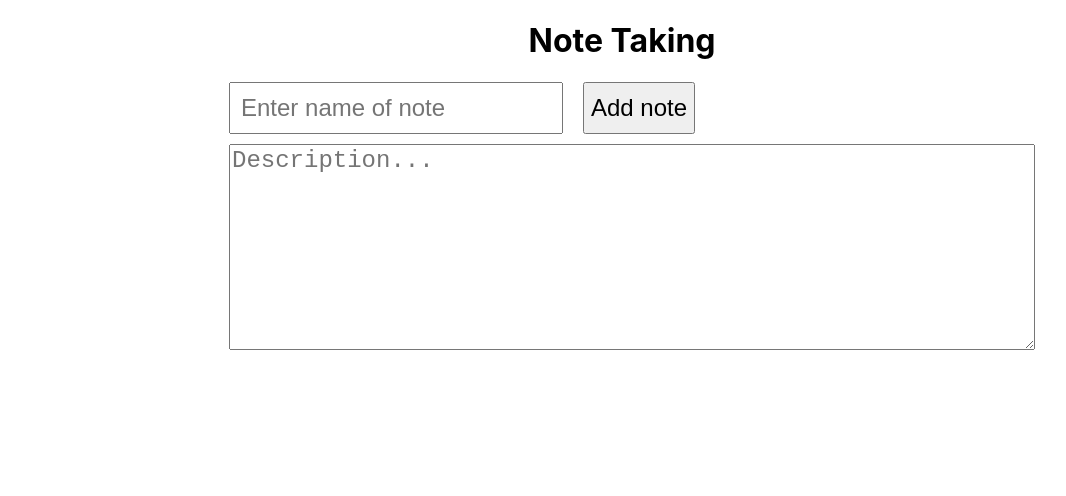
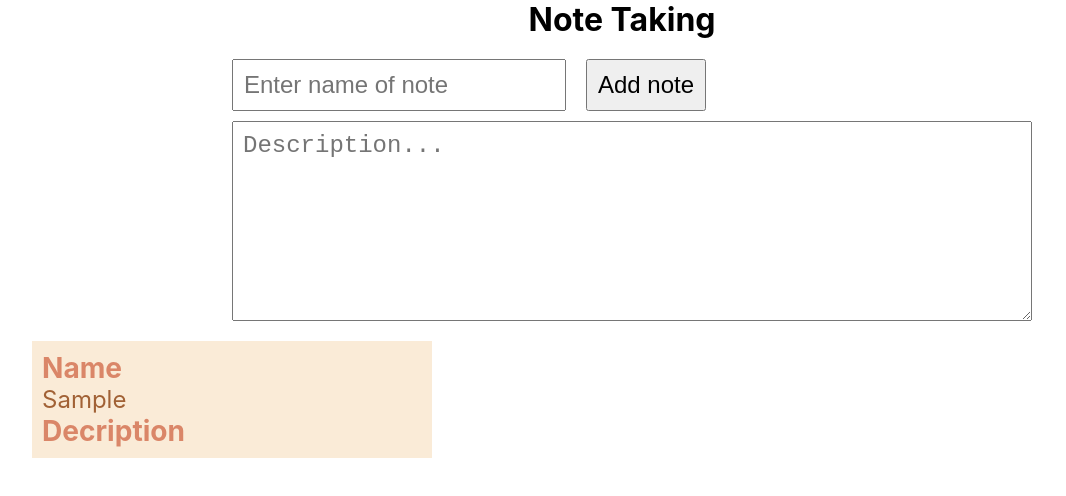
Before and after one commit to kittensgit/note-taking, a React (Create React App) app: page / in a window 1280 px wide. Both pictures are taken after typing "Sample" into the empty fields and a click on the button "Add note". Shown: the top 496 px of the page, without its empty margins (18-1084 px from the left). Built offline with nearby package versions, Linux system fonts and the light colour scheme.

Commit message:
NoteList, Note

```diff
--- a/src/App.css
+++ b/src/App.css
@@ -1,3 +1,8 @@
+* {
+    margin: 0;
+    padding: 0;
+    box-sizing: border-box;
+}
 .wrap {
     display: flex;
     flex-direction: column;
@@ -5,6 +10,7 @@
 }
 
 .inputs {
+    margin-top: 20px;
     display: flex;
     flex-direction: column;
     align-items: flex-start;
@@ -20,6 +26,7 @@ textarea {
     width: 800px;
     height: 200px;
     font-size: 24px;
+    padding: 10px;
 }
 .form {
     margin-bottom: 10px;
@@ -29,4 +36,29 @@ textarea {
 button {
     margin-left: 20px;
     font-size: 24px;
+    padding: 10px;
 }
+
+.notes {
+    margin-top: 20px;
+    display: flex;
+    flex-wrap: wrap;
+    gap: 20px;
+}
+
+.note {
+    min-width: 400px;
+    padding: 10px;
+    background-color: antiquewhite;
+    margin-left: 50px;
+    font-size: 24px;
+    display: flex;
+    flex-direction: column;
+}
+h3 {
+    color: #da8668;
+}
+
+p {
+    color: #a16135;
+}
--- a/src/App.tsx
+++ b/src/App.tsx
@@ -3,6 +3,7 @@ import './App.css';
 import FormNote from './Components/FormNote';
 import { INote } from './types/types';
 import { v4 } from 'uuid';
+import NoteList from './Components/NoteList';
 const App: FC = () => {
     const [notes, setNotes] = useState<INote[]>([]);
 
@@ -21,6 +22,7 @@ const App: FC = () => {
     return (
         <div>
             <FormNote addNote={addNote} />
+            <NoteList notes={notes} />
         </div>
     );
 };
--- /dev/null
+++ b/src/Components/Note.tsx
@@ -0,0 +1,19 @@
+import React, { FC } from 'react';
+import { INote } from '../types/types';
+
+interface NoteProps {
+    note: INote;
+}
+
+const Note: FC<NoteProps> = ({ note }) => {
+    return (
+        <div className="note">
+            <h3>Name</h3>
+            <p>{note.name}</p>
+            <h3>Decription</h3>
+            <p>{note.description}</p>
+        </div>
+    );
+};
+
+export default Note;
--- a/src/Components/NoteList.tsx
+++ b/src/Components/NoteList.tsx
@@ -1,12 +1,19 @@
 import React, { FC } from 'react';
 import { INote } from '../types/types';
+import Note from './Note';
 
 interface NoteListProps {
     notes: INote[];
 }
 
 const NoteList: FC<NoteListProps> = ({ notes }) => {
-    return <div></div>;
+    return (
+        <div className="notes">
+            {notes.map((note) => (
+                <Note note={note} />
+            ))}
+        </div>
+    );
 };
 
 export default NoteList;
```
